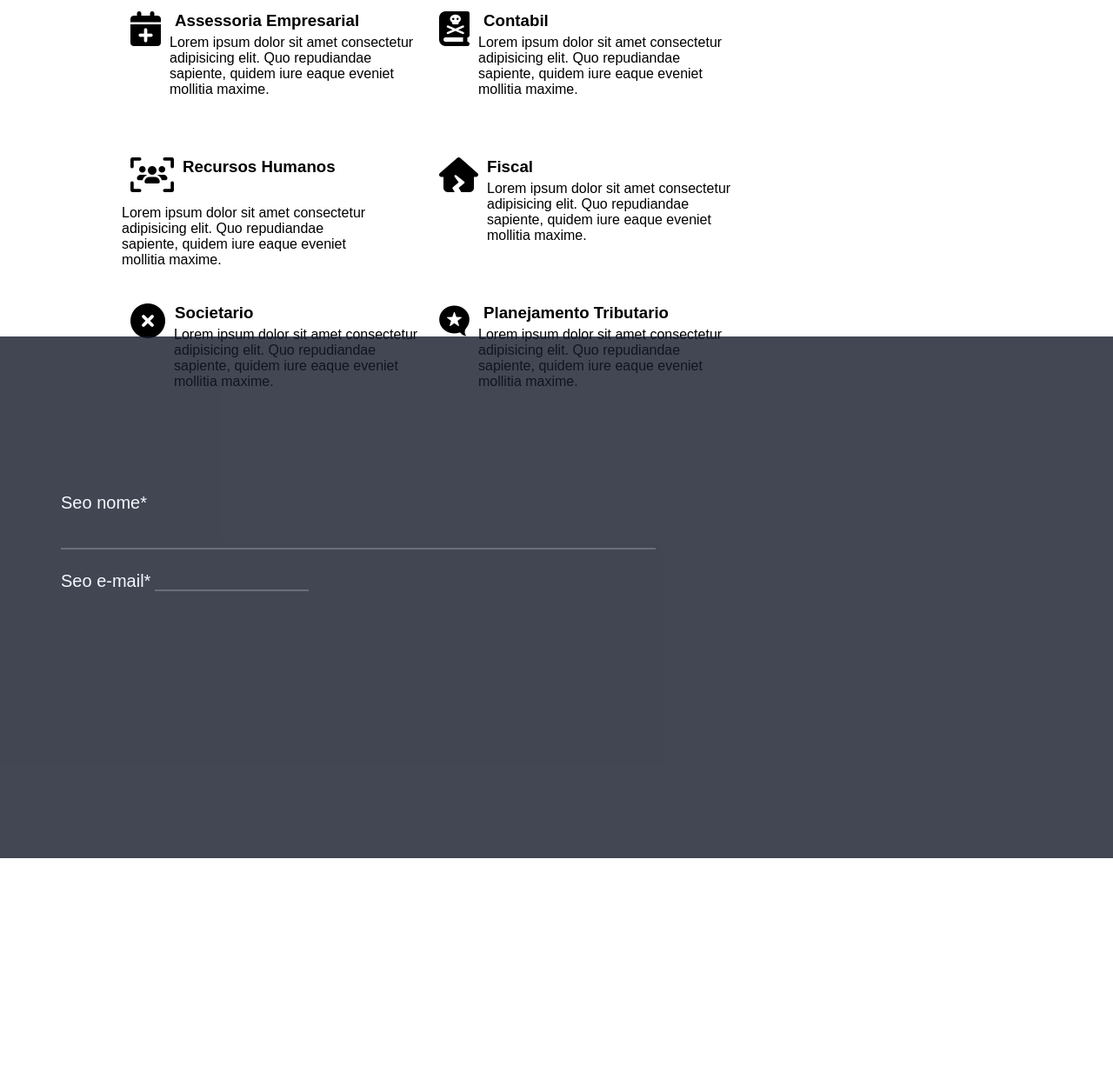
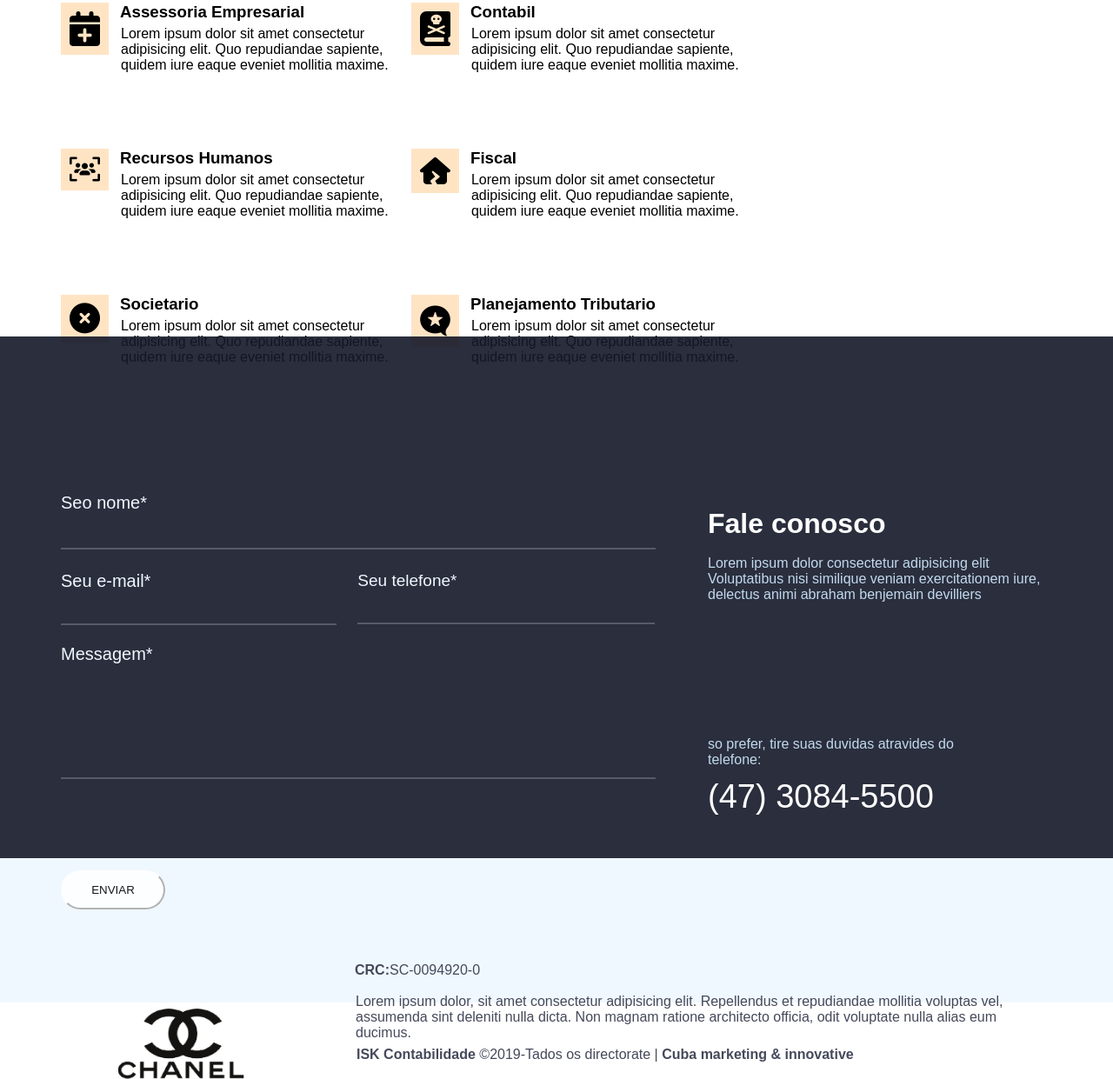
Before and after one commit to M-Numan-Anwar/Sample-Webpage, a plain HTML site: page index.html in a window 1280 px wide. Shown: the part 1154-2395 px from the top of the page at 87% size. Before the commit the page ends 2261 px from the top, so only its background shows below. Drawn offline with Linux system fonts and the light colour scheme.

Commit message:
complete Project

```diff
--- a/index.html
+++ b/index.html
@@ -106,17 +106,17 @@
                 <p id="box1-parah" >Lorem ipsum dolor sit amet consectetur adipisicing elit. Quo repudiandae sapiente, quidem iure eaque eveniet mollitia maxime.</p>
             </div>
             <div class="box1">
-                <i class="fa-solid fa-users-viewfinder" id="calender"></i>
+                <i class="fa-solid fa-users-viewfinder" id="calender3"></i>
                 <h3 id="heading1" >Recursos Humanos</h3>
                 <p id="box1-parah" >Lorem ipsum dolor sit amet consectetur adipisicing elit. Quo repudiandae sapiente, quidem iure eaque eveniet mollitia maxime.</p>
             </div>
             <div class="box1">
-                <i class="fa-solid fa-house-crack" id="calender"></i>
+                <i class="fa-solid fa-house-crack" id="calender4"></i>
                 <h3 id="heading1" >Fiscal</h3>
                 <p id="box1-parah" >Lorem ipsum dolor sit amet consectetur adipisicing elit. Quo repudiandae sapiente, quidem iure eaque eveniet mollitia maxime.</p>
             </div>
             <div class="box1">
-                <i class="fa-solid fa-circle-xmark" id="calender"></i>
+                <i class="fa-solid fa-circle-xmark" id="calender5"></i>
                 <h3 id="heading1" >Societario</h3>
                 <p id="box1-parah" >Lorem ipsum dolor sit amet consectetur adipisicing elit. Quo repudiandae sapiente, quidem iure eaque eveniet mollitia maxime.</p>
             </div>
@@ -134,11 +134,37 @@
             <label for="" id="name">Seo nome*</label>
             <input type="text" id="search-name">
             <div class="mail">
-                <label for="" id="email">Seo e-mail*</label>
+                <label for="" id="email">Seu e-mail*</label>
                 <input type="text" id="email2">
             </div>
+            <div class="telefone-section">
+                <label for="" id="telefone">Seu telefone*</label>
+                <input type="text" id="search-telefone">
+            </div>
+            <label for="" id="message">Messagem*</label>
+            <input type="text" id="search-message">
+            <button id="button3">ENVIAR</button>
+        </div>
+            <div class="residence">
+                <h1 id="heading2">Fale conosco</h1>
+                <p id="parah1">Lorem ipsum dolor consectetur adipisicing elit Voluptatibus nisi similique veniam exercitationem iure, delectus animi abraham benjemain devilliers</p>
+                <div class="parah2">so prefer, tire suas duvidas atravides do <br> telefone:</div>
+                <p id="number">(47) 3084-5500</p>
             </div>
         </div>
 
+            <div class="footer2">
+                <img src="chanel.png" alt="logo">
+
+                    <p id="numeric"><bold>CRC:</bold>SC-0094920-0</p><br>
+                    <p id="parah3">Lorem ipsum dolor, sit amet consectetur adipisicing elit. Repellendus et repudiandae mollitia voluptas vel, assumenda sint deleniti nulla dicta. Non magnam ratione architecto officia, odit voluptate nulla alias eum ducimus.</p>
+                    <p id="parah4"><bold>ISK Contabilidade</bold> &copy;2019-Tados os directorate | <bold>Cuba marketing & innovative</bold></p>
+
+
+            </div>
+
+
+
+
 </body>
 </html>
--- a/style.css
+++ b/style.css
@@ -191,6 +191,7 @@ li {
     height: 800px;
     width: 100%;
     display: flex;
+    justify-content: center;
 
     margin-top: -58px;
 }
@@ -343,7 +344,7 @@ li {
 }
 
 .bottam-nav3 {
-    padding: 0px 70px;
+
     height: 512px;
 }
 .nav3-content {
@@ -363,7 +364,7 @@ li {
     font-family: sans-serif;
 }
 .box1 {
-    width: 355px;
+    width: 403px;
     height: 168px;
     float: left;
     box-sizing: border-box;
@@ -372,20 +373,40 @@ li {
     padding: 10px;
     font-size: 40px;
     float: left;
+    background-color: bisque;
 
 }
+#calender3 {
+    padding: 10px;
+    font-size: 28px;
+    float: left;
+    background-color: bisque;
+}
+#calender4 {
+    padding: 10px;
+    font-size: 31px;
+    float: left;
+    background-color: bisque;
+}
+#calender5 {
+    padding: 10px;
+    font-size: 35px;
+    float: left;
+    background-color: bisque;
+}
 #heading1 {
-    padding: 0px 70px;
-    margin-top: 10px;
-    margin-left: -9px;
+    padding: 0px 68px;
 
 }
 #box1-parah {
     margin-top: 5px;
-    width: 290px;
+    width: 320px;
     font-size: 16px;
+    height: 120px;
+    padding: 0px 14px;
+    float: left;
     font-family: sans-serif;
-    float: inline-start;
+
 }
 
 .footer {
@@ -400,7 +421,7 @@ li {
     height: 600px;
     padding: 0px 70px;
     background: #141829;
-    opacity: .8;
+    opacity: .9;
 }
 .footer-content {
    height: 100%;
@@ -425,8 +446,9 @@ li {
     border-right: none;
 }
 .mail {
-    width: 54%;
+    width: 49.9%;
     float: left;
+
 }
 #email {
     color: aliceblue;
@@ -438,5 +460,129 @@ li {
     border-top: none;
     border-left: none;
     border-right: none;
+    width: 93%;
+    height: 37px;
+
 
 }
+
+
+
+#search-telefone {
+
+    border-color: #45495a;
+    background: none;
+    border-top: none;
+    border-left: none;
+    border-right: none;
+    height: 37px;
+    width: 100%;
+
+
+}
+.telefone-section {
+    width: 49.9%;
+    float: left;
+}
+
+
+#telefone {
+    color: aliceblue;
+    font-size: 19px;
+}
+
+#message {
+    float: left;
+    font-size: 20px;
+    color: aliceblue;
+    margin-top: 22px;
+    width: 100%;
+
+
+}
+#search-message {
+    height: 40px;
+    width: 100%;
+    border-color: #45495a;
+    margin-bottom: 25px;
+    background: none;
+    border-top: none;
+    border-left: none;
+    border-right: none;
+    margin-top: 90px;
+
+}
+#button3 {
+    height: 45px;
+    width: 120px;
+    margin-top: 80px;
+    background-color: white;
+    border-color: white;
+
+    border-radius: 24px;
+
+
+}
+
+.residence {
+    width: 40%;
+    height: 600px;
+    box-sizing: border-box;
+    float: left;
+    padding-top: 59px;
+    padding-left: 60px;
+}
+#parah1 {
+    width: 100%;
+    color: rgb(188, 214, 236);
+    margin-top: 18px;
+}
+#heading2 {
+    color: white;
+    margin-top: 18px;
+}
+.parah2 {
+    color: rgb(188, 214, 236);
+    margin-top: 154px;
+
+}
+#number {
+    margin-top: 12px;
+    color: white;
+    font-size: 38px;
+}
+.footer2 {
+    height: 166px;
+    padding: 0px 70px;
+    box-sizing: border-box;
+    background-color: aliceblue;
+
+
+
+}
+.footer2 img {
+    height: 81px;
+    width: 145px;
+    margin-top: 53px;
+    margin-left: 66px;
+    float: left;
+
+    cursor: pointer;
+}
+bold {
+    font-weight: bold;
+}
+#numeric {
+    margin-left: 338px;
+    padding-top: 47px;
+    color: #45495a;
+}
+#parah3 {
+    padding-left: 339px;
+    color: #45495a;
+}
+#parah4 {
+    padding-left: 340px;
+    padding-top: 7px;
+    color: #45495a;
+}
```
